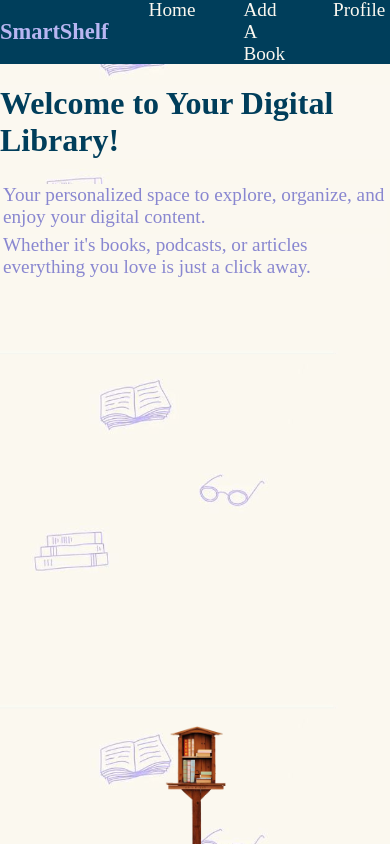
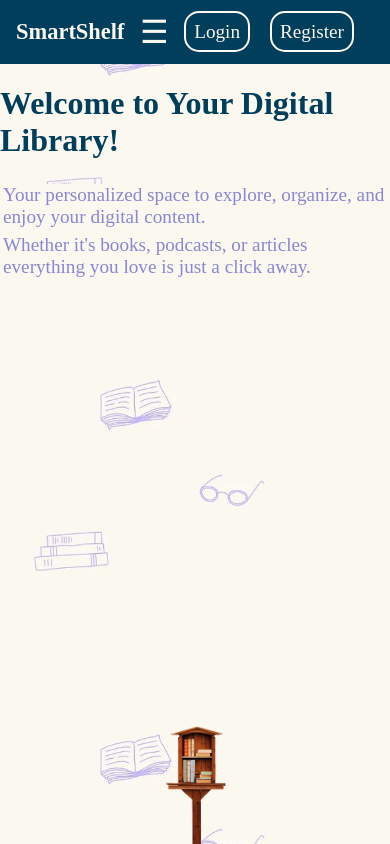
Before and after one commit to Sama-Sokkar/Digital-Library, a Flask app: page / in a window 390 px wide; the page is wider, and only the part inside the window is pictured. Run offline with Flask 3, Linux system fonts and the light colour scheme.

Commit message:
responsive: made the nav bar responsive

```diff
--- a/static/css/style.css
+++ b/static/css/style.css
@@ -73,3 +73,42 @@
   height: calc(100vh - 4rem);
   color: #003e5b;
 }
+
+/* Hamburger hidden by default */
+.hamburger {
+  display: none;
+  font-size: 2rem;
+  cursor: pointer;
+  color: #fbf8f0;
+}
+
+/* Media query for small screens */
+@media (max-width: 550px) {
+  .nav-ul {
+    display: none;
+    flex-direction: column;
+    background-color: #003e5b;
+    position: absolute;
+    top: 4rem;
+    left: 0;
+    width: 100%;
+    text-align: center;
+    gap: 1rem;
+    padding: 1rem 0;
+    z-index: 10;
+  }
+
+  .nav-ul.show {
+    display: flex;
+  }
+
+  .hamburger {
+    display: block;
+  }
+
+  .navbar {
+    justify-content: space-between;
+    padding: 0 1rem;
+    position: relative;
+  }
+}
--- a/static/js/formValidation.js
+++ b/static/js/formValidation.js
@@ -62,3 +62,8 @@
 function logout() {
   localStorage.removeItem("name");
 }
+
+function toggleMenu() {
+  const nav = document.getElementById("nav-choice");
+  nav.classList.toggle("show");
+}
--- a/templates/bookDetails.html
+++ b/templates/bookDetails.html
@@ -12,7 +12,9 @@
         <a href="/">
           <h3 class="logo">SmartShelf</h3>
         </a>
-        <ul class="nav-ul">
+        <div class="hamburger" onclick="toggleMenu()">&#9776;</div>
+
+        <ul class="nav-ul" id="nav-choice">
           <li>
             <a href="/home">Home</a>
           </li>
--- a/templates/contactUs.html
+++ b/templates/contactUs.html
@@ -14,7 +14,9 @@
         <a href="/">
           <h3 class="logo">SmartShelf</h3>
         </a>
-        <ul class="nav-ul">
+        <div class="hamburger" onclick="toggleMenu()">&#9776;</div>
+
+        <ul class="nav-ul" id="nav-choice">
           <li>
             <a href="/home">Home</a>
           </li>
--- a/templates/error.html
+++ b/templates/error.html
@@ -13,7 +13,9 @@
         <a href="/">
           <h3 class="logo">SmartShelf</h3>
         </a>
-        <ul class="nav-ul">
+        <div class="hamburger" onclick="toggleMenu()">&#9776;</div>
+
+        <ul class="nav-ul" id="nav-choice">
           <li>
             <a href="/home">Home</a>
           </li>
--- a/templates/home.html
+++ b/templates/home.html
@@ -14,7 +14,10 @@
         <a href="/">
           <h3 class="logo">SmartShelf</h3>
         </a>
-        <ul class="nav-ul">
+
+        <div class="hamburger" onclick="toggleMenu()">&#9776;</div>
+
+        <ul class="nav-ul" id="nav-choice">
           <li>
             <a href="/home">Home</a>
           </li>
--- a/templates/index.html
+++ b/templates/index.html
@@ -13,7 +13,9 @@
         <a href="/">
           <h3 class="logo">SmartShelf</h3>
         </a>
-        <ul class="nav-ul">
+        <div class="hamburger" onclick="toggleMenu()">&#9776;</div>
+
+        <ul class="nav-ul" id="nav-choice">
           <li>
             <a href="/home">Home</a>
           </li>
--- a/templates/profile.html
+++ b/templates/profile.html
@@ -15,7 +15,9 @@
         <a href="/">
           <h3 class="logo">SmartShelf</h3>
         </a>
-        <ul class="nav-ul">
+        <div class="hamburger" onclick="toggleMenu()">&#9776;</div>
+
+        <ul class="nav-ul" id="nav-choice">
           <li>
             <a href="/home">Home</a>
           </li>
```
Also changed, not shown: templates/addForm.html (+8 -2 lines).
